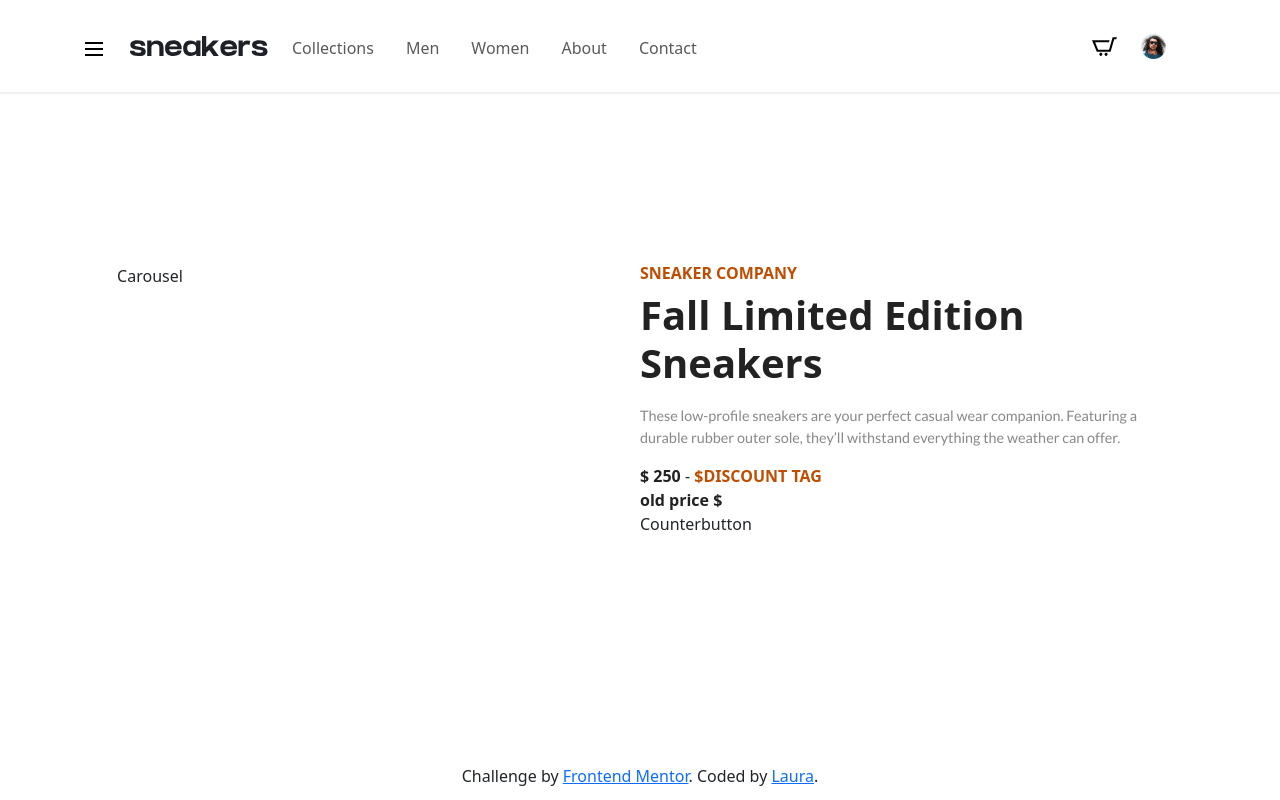
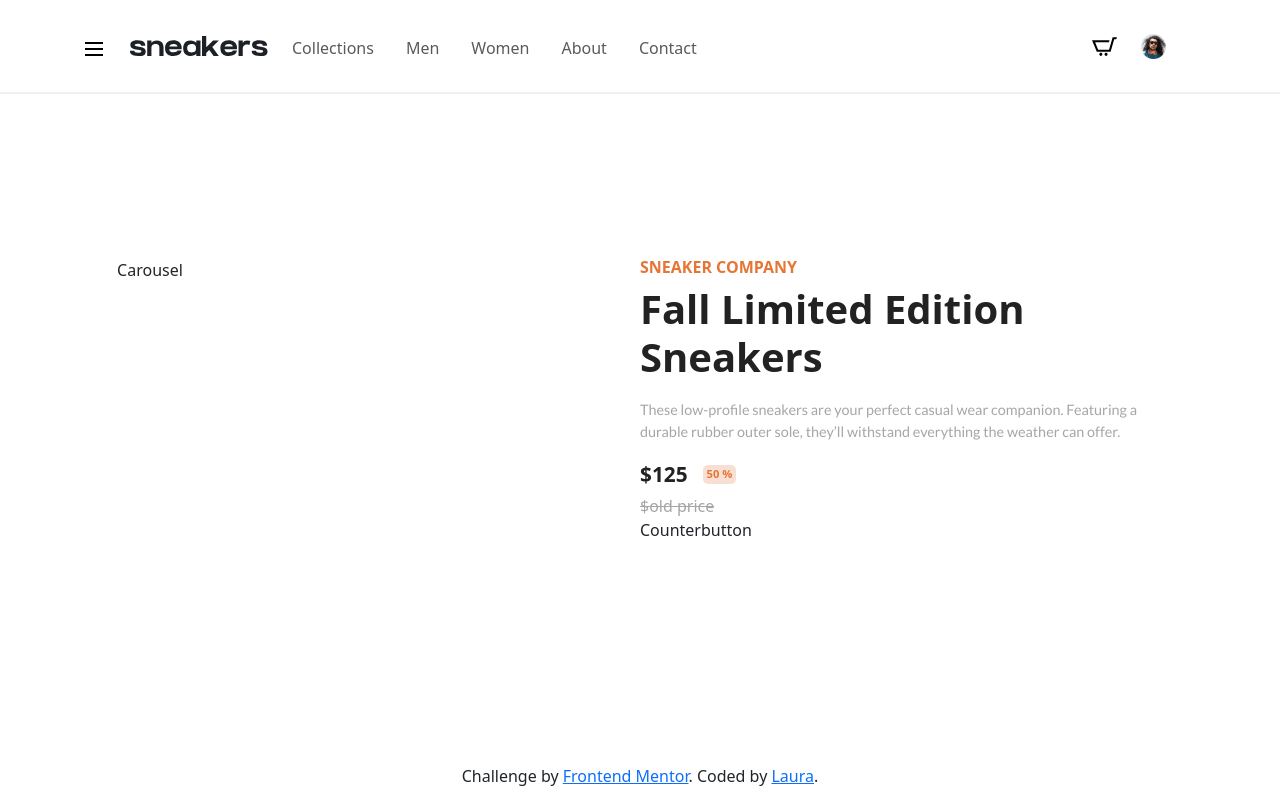
Before and after one commit to lpgiangrande/react-ecommerce-ui, a React (Vite) app: page / in a window 1280 px wide. Built offline with nearby package versions, Linux system fonts and the light colour scheme.

Commit message:
ProductDescription component, UI

```diff
--- a/products.json
+++ b/products.json
@@ -7,21 +7,27 @@
         "brand": "Sneaker Company",
         "productName": "Fall Limited Edition Sneakers",
         "description": "These low-profile sneakers are your perfect casual wear companion. Featuring a durable rubber outer sole, they’ll withstand everything the weather can offer.",
-        "price": 250
+        "currentPrice": 125,
+        "discount" : 50,
+        "oldPrice": 250
       },
       {
         "id": 2,
         "brand": "Adidas",
         "productName": "Stan Smith",
         "description": "The Adidas Stan Smith is an iconic tennis shoe with a clean and minimalistic design.",
-        "price": 80
+        "currentPrice": 80,
+        "discount" : 0,
+        "oldPrice": null
       },
       {
         "id": 3,
         "brand": "Puma",
         "productName": "Clyde Court",
         "description": "The Puma Clyde Court is a basketball shoe designed for performance and style on the court.",
-        "price": 110
+        "currentPrice": 120,
+        "discount" : 0,
+        "oldPrice": null
       }
     ]
   }
--- a/src/assets/css/_base.scss
+++ b/src/assets/css/_base.scss
@@ -1,17 +1,20 @@
 :root {
     --orange: #c04d00;
-    --lighter-orange: #e57636;
+    --light-orange: #e57636;
+    --lighter-orange: #f7e0d3;
     --offwhite: #f8f8f8;
     --light-grey: #f0f0f0;
-    --medium-grey: #888888;
+    --medium-grey: #a6a6a6;
     --dark-grey: #222222;
 
     --font: 'Lato', sans-serif;
   }
 
+  // PRODUCT DESCRIPTION
+
   .brandName {
     font-weight: bold;
-    color: var(--orange);
+    color: var(--light-orange);
     text-transform: uppercase;
   }
 
@@ -27,14 +30,27 @@
     font-size: 0.9em;
   }
 
-  .currentPrice{
+  .currentPrice {
     font-weight: bold;
+    font-size: 1.3em;
     color: var(--dark-grey);
   }
 
   .oldPrice {
     font-weight: bold;
-    color: var(--dark-grey);
+    color: var(--medium-grey);
+    font-weight:400;
+    text-decoration: line-through;
+  }
+
+  .discountTag {
+    padding:1px 4px;
+    margin-left: 15px;
+    background-color: var(--lighter-orange);
+    color: var(--light-orange);
+    border-radius: 5px;
+    font-weight: bold;
+    font-size: 0.7em;
   }
 
   .responsiveNavLinks{
--- a/src/components/ProductDescription.jsx
+++ b/src/components/ProductDescription.jsx
@@ -3,17 +3,18 @@ import products from '../../products.json';
 import styles from "../assets/css/App.module.scss";
 
 export default function ProductDescription() {
-  const { productName, brand, description, price } = products.products[0];
+  const { productName, brand, description, currentPrice, discount, oldPrice } = products.products[0];
 
   return (
     <div>
       <h6 className={styles.brandName}>{brand}</h6>
       <h1 className={styles.productTitle}>{productName}</h1>
       <p className={styles.productDescription}>{description}</p>
-      <div>
-        <span className={styles.currentPrice}>$ {price}</span> - <span className={styles.brandName}> $discount tag</span>
+      <div className='pb-1 d-flex align-items-center'>
+        <span className={styles.currentPrice}>${currentPrice}</span>
+        <span className={styles.discountTag}>{discount} %</span>
       </div>
-      <span className={styles.oldPrice}>old price $</span>
+      <span className={styles.oldPrice}>$old price</span>
     </div>
   );
 }
```
